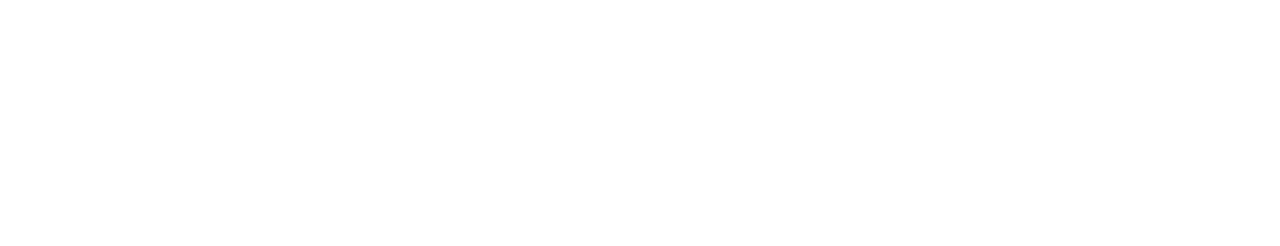
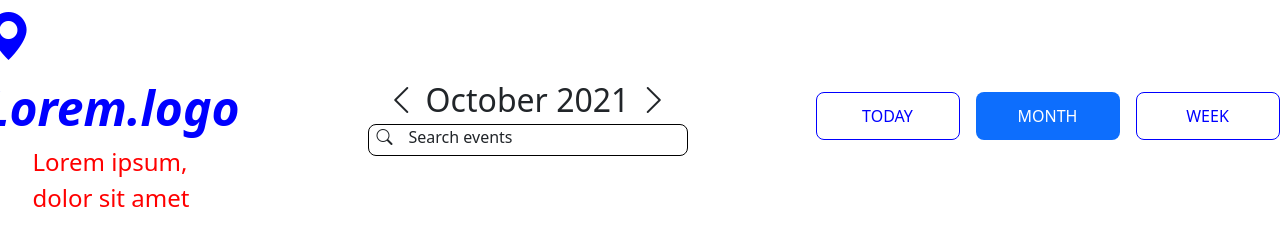
Before and after one commit to RolandSzB/tema7Programareweb, a website: page index.html in a window 1280 px wide. Drawn offline with nearby package versions, Linux system fonts and the light colour scheme.

Commit message:
header added

```diff
--- a/index.html
+++ b/index.html
@@ -16,6 +16,71 @@
       href="node_modules/bootstrap-icons/font/bootstrap-icons.css"
     />
     <script src="node_modules/bootstrap/dist/js/bootstrap.min.js"></script>
+    <style>
+      .blue-logo {
+        font-weight: bold;
+        color: blue;
+        font-size: 3rem;
+      }
+      .date-slider {
+        font-size: 2rem;
+      }
+      .search-box {
+        width: 20rem;
+        height: 2rem;
+        border: 0.1rem solid black;
+        border-radius: 0.5rem;
+      }
+      .date-box-empty {
+        width: 9rem;
+        height: 3rem;
+        border: 0.1rem solid blue;
+        color: blue;
+        border-radius: 0.5rem;
+        display: flex;
+        justify-content: center;
+        align-items: center;
+      }
+      .date-box-full {
+        width: 9rem;
+        height: 3rem;
+        border-radius: 0.5rem;
+        color: white;
+        display: flex;
+        justify-content: center;
+        align-items: center;
+      }
+      .spacing {
+        margin-left: 8rem;
+        margin-right: 8rem;
+      }
+    </style>
   </head>
-  <body></body>
+  <body>
+    <!-- Header -->
+    <div class="d-flex flex-row justify-content-center align-items-center">
+      <div class="d-flex flex-column">
+        <div><i class="bi bi-geo-alt-fill blue-logo"> Lorem.logo</i></div>
+        <p class="ms-5" style="font-size: 1.5rem; color: red">
+          Lorem ipsum, dolor sit amet
+        </p>
+      </div>
+      <div
+        class="d-flex flex-column justify-content-center align-items-center spacing"
+      >
+        <div class="flex-row date-slider">
+          <i class="bi bi-chevron-left"></i> October 2021
+          <i class="bi bi-chevron-right"></i>
+        </div>
+        <div class="search-box bg-white">
+          <i class="bi bi-search ms-2 me-3"></i>Search events
+        </div>
+      </div>
+      <div class="d-flex flex-row justify-content-center align-items-center">
+        <div class="date-box-empty me-3">TODAY</div>
+        <div class="date-box-full bg-primary me-3">MONTH</div>
+        <div class="date-box-empty me-3">WEEK</div>
+      </div>
+    </div>
+  </body>
 </html>
```
